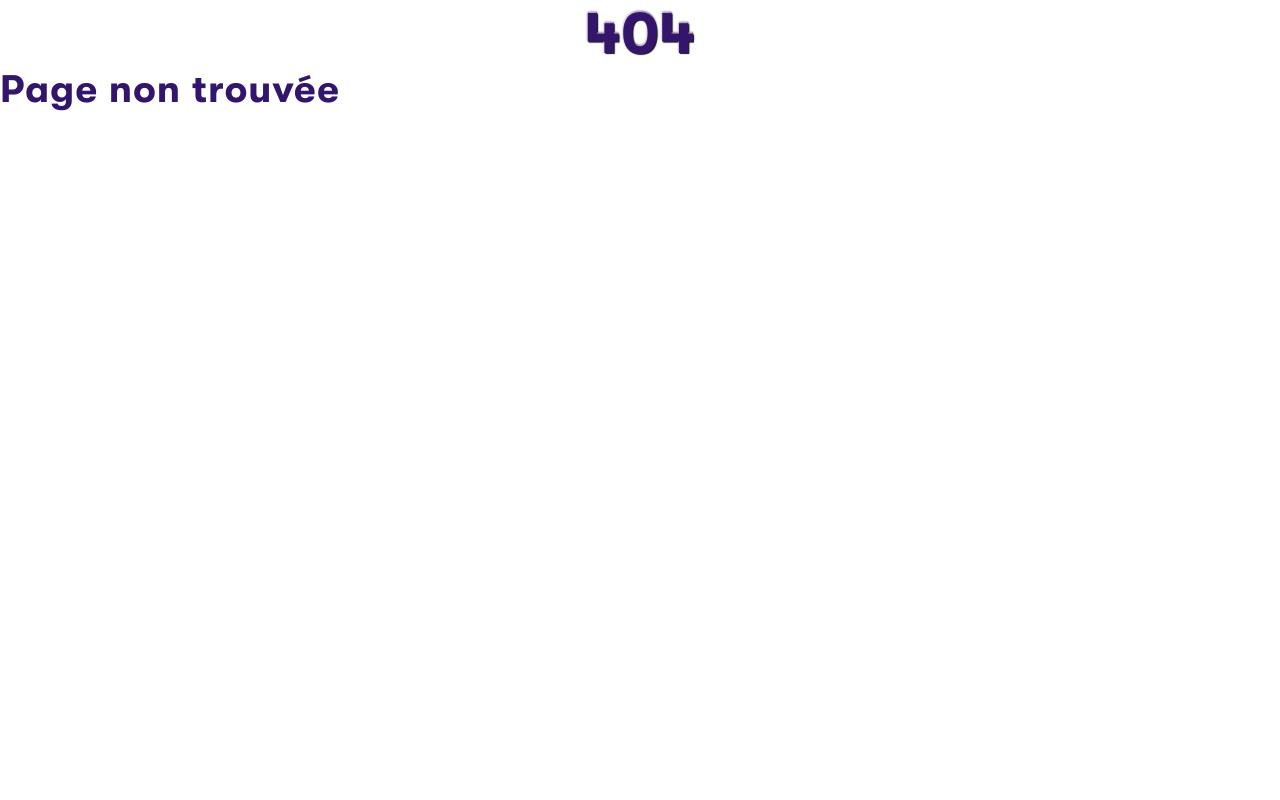
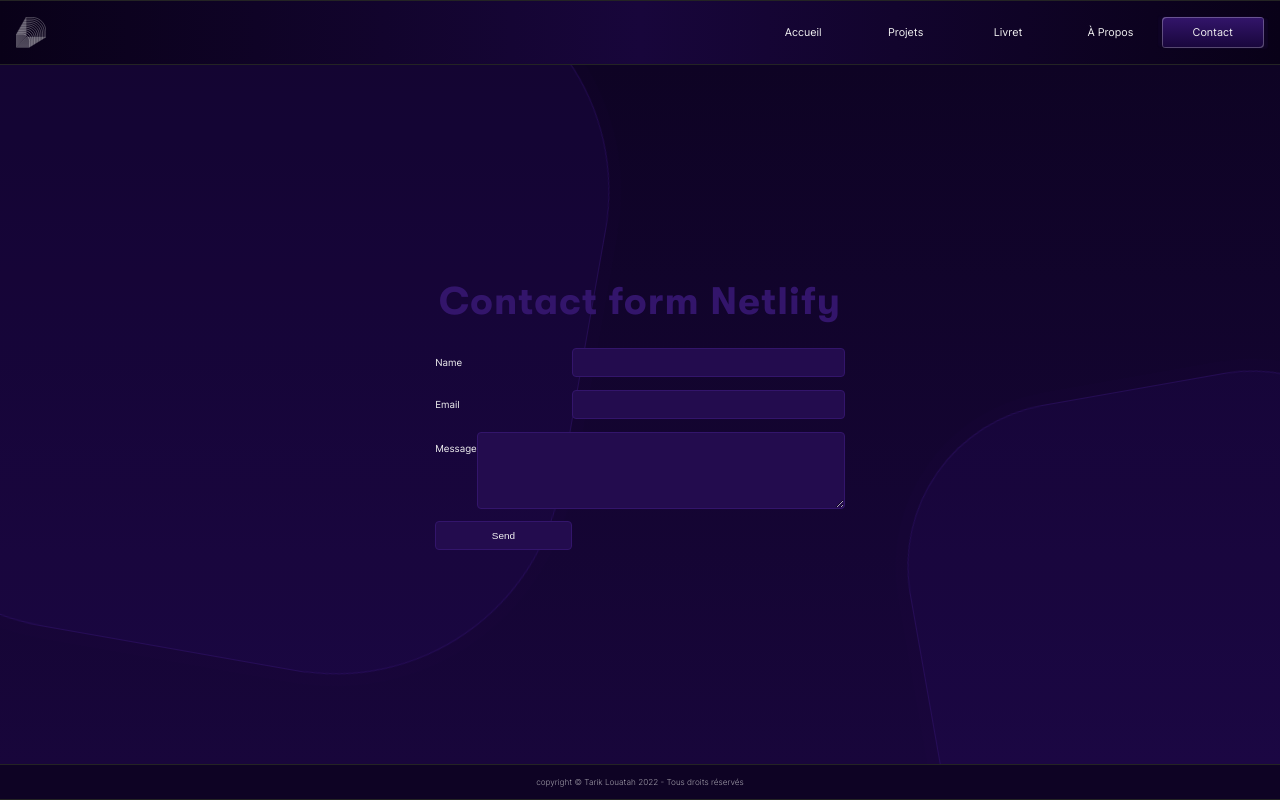
Before and after one commit to tKlancelot/app_react_01, a React (Create React App) app: page /contact in a window 1280 px wide. Before the commit this address had no page. Built offline with nearby package versions, Linux system fonts and the light colour scheme.

Commit message:
test formulaire netlify
ok

```diff
--- a/package.json
+++ b/package.json
@@ -12,6 +12,7 @@
     "gsap": "^3.11.3",
     "react": "^18.2.0",
     "react-dom": "^18.2.0",
+    "react-external-link": "^2.0.0",
     "react-router-dom": "^6.4.3",
     "react-scripts": "5.0.1",
     "react-svg-curve": "^0.2.1",
--- a/public/index.html
+++ b/public/index.html
@@ -13,6 +13,12 @@
   </head>
   <body>
     <noscript>You need to enable JavaScript to run this app.</noscript>
+    <!-- A little help for the Netlify post-processing bots -->
+    <form name="contact" netlify netlify-honeypot="bot-field" hidden>
+      <input type="text" name="name" />
+      <input type="email" name="email" />
+      <textarea name="message"></textarea>
+    </form>
     <div id="root"></div>
   </body>
 </html>
--- a/src/App.css
+++ b/src/App.css
@@ -253,7 +253,8 @@ tr:nth-child(even) {
   background-color: rgba(55, 21, 117, 0.4470588235);
 }
 
-input, label {
+input,
+label {
   font-size: 0.76vw;
   text-transform: capitalize;
 }
@@ -275,6 +276,9 @@ input, label {
 .project-carousel__header ul li input,
 .project-carousel__header ul li label {
   cursor: pointer;
+}
+.project-carousel__header ul li label {
+  padding-top: 0.16rem;
 }
 .project-carousel__header ul li label:hover {
   color: #f2f2f2;
@@ -309,6 +313,35 @@ input, label {
 .project-carousel__header ul li input[type=radio]:focus {
   outline: 2px solid #230c4e;
   outline-offset: 0rem;
+}
+
+.contact__body form .input-group {
+  display: grid;
+  grid-template-columns: 0.5fr 1fr;
+  place-items: baseline;
+}
+.contact__body form .input-group:nth-child(4) {
+  width: 100%;
+  margin: auto;
+  display: flex;
+}
+.contact__body form .input-group:nth-child(4) button {
+  width: 24%;
+  margin: auto;
+}
+.contact__body form label {
+  color: #f2f2f2;
+}
+.contact__body form textarea {
+  min-height: 6vw;
+}
+.contact__body form input, .contact__body form textarea, .contact__body form button {
+  background-color: #230c4e;
+  border: 1px solid #33156b;
+  border-radius: 4px;
+  color: #f2f2f2;
+  width: 100%;
+  padding: 0.5rem;
 }
 
 .footer__body {
@@ -366,7 +399,8 @@ input, label {
   fill: #f2f2f2;
 }
 
-.home-banner {
+.home-banner,
+.contact {
   display: flex;
   height: 100%;
   overflow: hidden;
@@ -374,11 +408,13 @@ input, label {
   min-height: 40vw;
   background: linear-gradient(180deg, #0e0324, #18063b);
 }
-.home-banner__body {
+.home-banner__body,
+.contact__body {
   display: flex;
   width: 100%;
 }
-.home-banner__body .content {
+.home-banner__body .content,
+.contact__body .content {
   margin: auto;
   display: flex;
   align-items: center;
@@ -386,11 +422,32 @@ input, label {
   flex-direction: column;
   gap: 4vw;
 }
-.home-banner__header svg {
+.home-banner__header svg,
+.contact__header svg {
   position: absolute;
 }
-.home-banner__header svg * {
+.home-banner__header svg *,
+.contact__header svg * {
   stroke: rgba(55, 21, 117, 0.4470588235);
+}
+
+.contact__body {
+  z-index: 1;
+  display: flex;
+  flex-direction: column;
+  width: 32%;
+  margin: auto;
+  gap: 2vw;
+  justify-content: center;
+  align-items: center;
+}
+.contact__body .contact-form {
+  width: 100%;
+}
+.contact__body .contact-form form {
+  width: 100%;
+  display: grid;
+  gap: 1vw;
 }
 
 .profile {
--- a/src/App.js
+++ b/src/App.js
@@ -5,6 +5,7 @@ import About from "./pages/About";
 import Booklet from "./pages/Booklet";
 import Projects from "./pages/Projects";
 import PageNotFound from "./pages/PageNotFound";
+import Contact from "./pages/Contact";
 
 const App = () => {
 
@@ -15,6 +16,7 @@ const App = () => {
         <Route path="/about" element={<About />} />
         <Route path="/booklet" element={<Booklet />} />
         <Route path="/projects" element={<Projects />} />
+        <Route path="/contact" element={<Contact />} />
         <Route path="/*" element={<PageNotFound />} />
       </Routes>
     </BrowserRouter>
--- /dev/null
+++ b/src/components/ContactForm.js
@@ -0,0 +1,29 @@
+import React from 'react';
+
+const ContactForm = () => {
+    return (
+        <div className='contact-form'>
+            <form name="contact" method="POST" data-netlify="true">
+                <input type="hidden" name="form-name" value="contact"/>
+                <div className="input-group">
+                    <label>Name</label>
+                    <input type="text" name="name" />
+                </div>
+                <div className="input-group">
+                    <label>Email</label>
+                    <input type="email" name="email" />
+                </div>
+                <div className="input-group">
+                    <label>Message</label>
+                    <textarea name="message"></textarea>
+                </div>
+                <div className="input-group">
+                    <button type="submit">Send</button>
+                </div>
+            </form>
+
+        </div>
+    );
+};
+
+export default ContactForm;
--- a/src/components/Navigation.js
+++ b/src/components/Navigation.js
@@ -39,6 +39,12 @@ const Navigation = () => {
           >
             <li>à propos</li>
           </NavLink>
+          <NavLink
+            to="/contact"
+            className={(nav) => (nav.isActive ? "is-active" : "")}
+          >
+            <li>contact</li>
+          </NavLink>
         </ul>
       </div>
     </div>
--- /dev/null
+++ b/src/components/SocialLink.js
@@ -0,0 +1,12 @@
+import React from 'react';
+import { ExternalLink } from 'react-external-link';
+
+const SocialLink = (props) => {
+    return (
+        <div>
+            <ExternalLink href={props.url}>{props.value}</ExternalLink>
+        </div>
+    );
+};
+
+export default SocialLink;
--- a/src/css/components/_forms.scss
+++ b/src/css/components/_forms.scss
@@ -1,4 +1,5 @@
-input,label{
+input,
+label {
     font-size: 0.76vw;
     text-transform: capitalize;
 }
@@ -24,6 +25,8 @@ input,label{
                 }
 
                 label {
+                    padding-top: 0.16rem;
+
                     &:hover {
                         color: $primary;
                     }
@@ -68,3 +71,42 @@ input,label{
         }
     }
 }
+
+.contact {
+    &__body {
+        form {
+            .input-group {
+                display: grid;
+                grid-template-columns: 0.5fr 1fr;
+                place-items: baseline;
+
+                &:nth-child(4) {
+                    width: 100%;
+                    margin: auto;
+                    display: flex;
+
+                    button {
+                        width: 24%;
+                        margin:auto;
+                    }
+                }
+            }
+
+            label {
+                color: $primary;
+            }
+
+            textarea{
+                                min-height: 6vw;
+            }
+            input,textarea,button{
+                background-color: $secondary-medium;
+                border:1px solid $secondary;
+                border-radius: 4px;
+                color:$primary;
+                width:100%;
+                padding:0.5rem;
+            }
+        }
+    }
+}
--- a/src/css/layouts/_home-banner.scss
+++ b/src/css/layouts/_home-banner.scss
@@ -1,26 +1,52 @@
-.home-banner{
+.home-banner,
+.contact {
     display: flex;
     height: 100%;
     overflow: hidden;
     position: relative;
     min-height: 40vw;
     @include background-linear;
-    &__body{
+
+    &__body {
         display: flex;
         width: 100%;
-        .content{
+
+        .content {
             margin: auto;
             @include flex-center-center;
             flex-direction: column;
-            gap:4vw;
+            gap: 4vw;
         }
     }
-    &__header{
-        svg{
+
+    &__header {
+        svg {
             position: absolute;
         }
-        svg *{
-            stroke:$border-color;
+
+        svg * {
+            stroke: $border-color;
         }
     }
 }
+
+.contact {
+    &__body {
+        z-index: 1;
+        display: flex;
+        flex-direction: column;
+        width: 32%;
+        margin:auto;
+        gap:$gap;
+        justify-content: center;
+        align-items: center;
+        .contact-form{
+            width: 100%;
+            form {
+                width: 100%;
+                display: grid;
+                gap: 1vw;
+            }
+        }
+    }
+}
--- a/src/pages/About.js
+++ b/src/pages/About.js
@@ -3,6 +3,7 @@ import Footer from "../components/Footer";
 import Navigation from "../components/Navigation";
 import Square from "../components/Square";
 import gsap from 'gsap';
+import SocialLink from '../components/SocialLink';
 
 const About = () => {
 
@@ -53,6 +54,7 @@ const About = () => {
                 <svg xmlns="http://www.w3.org/2000/svg" viewBox="0 0 496 512"><path d="M165.9 397.4c0 2-2.3 3.6-5.2 3.6-3.3.3-5.6-1.3-5.6-3.6 0-2 2.3-3.6 5.2-3.6 3-.3 5.6 1.3 5.6 3.6zm-31.1-4.5c-.7 2 1.3 4.3 4.3 4.9 2.6 1 5.6 0 6.2-2s-1.3-4.3-4.3-5.2c-2.6-.7-5.5.3-6.2 2.3zm44.2-1.7c-2.9.7-4.9 2.6-4.6 4.9.3 2 2.9 3.3 5.9 2.6 2.9-.7 4.9-2.6 4.6-4.6-.3-1.9-3-3.2-5.9-2.9zM244.8 8C106.1 8 0 113.3 0 252c0 110.9 69.8 205.8 169.5 239.2 12.8 2.3 17.3-5.6 17.3-12.1 0-6.2-.3-40.4-.3-61.4 0 0-70 15-84.7-29.8 0 0-11.4-29.1-27.8-36.6 0 0-22.9-15.7 1.6-15.4 0 0 24.9 2 38.6 25.8 21.9 38.6 58.6 27.5 72.9 20.9 2.3-16 8.8-27.1 16-33.7-55.9-6.2-112.3-14.3-112.3-110.5 0-27.5 7.6-41.3 23.6-58.9-2.6-6.5-11.1-33.3 2.6-67.9 20.9-6.5 69 27 69 27 20-5.6 41.5-8.5 62.8-8.5s42.8 2.9 62.8 8.5c0 0 48.1-33.6 69-27 13.7 34.7 5.2 61.4 2.6 67.9 16 17.7 25.8 31.5 25.8 58.9 0 96.5-58.9 104.2-114.8 110.5 9.2 7.9 17 22.9 17 46.4 0 33.7-.3 75.4-.3 83.6 0 6.5 4.6 14.4 17.3 12.1C428.2 457.8 496 362.9 496 252 496 113.3 383.5 8 244.8 8zM97.2 352.9c-1.3 1-1 3.3.7 5.2 1.6 1.6 3.9 2.3 5.2 1 1.3-1 1-3.3-.7-5.2-1.6-1.6-3.9-2.3-5.2-1zm-10.8-8.1c-.7 1.3.3 2.9 2.3 3.9 1.6 1 3.6.7 4.3-.7.7-1.3-.3-2.9-2.3-3.9-2-.6-3.6-.3-4.3.7zm32.4 35.6c-1.6 1.3-1 4.3 1.3 6.2 2.3 2.3 5.2 2.6 6.5 1 1.3-1.3.7-4.3-1.3-6.2-2.2-2.3-5.2-2.6-6.5-1zm-11.4-14.7c-1.6 1-1.6 3.6 0 5.9 1.6 2.3 4.3 3.3 5.6 2.3 1.6-1.3 1.6-3.9 0-6.2-1.4-2.3-4-3.3-5.6-2z"/></svg>
                 <svg xmlns="http://www.w3.org/2000/svg" viewBox="0 0 448 512"><path d="M100.28 448H7.4V148.9h92.88zM53.79 108.1C24.09 108.1 0 83.5 0 53.8a53.79 53.79 0 0 1 107.58 0c0 29.7-24.1 54.3-53.79 54.3zM447.9 448h-92.68V302.4c0-34.7-.7-79.2-48.29-79.2-48.29 0-55.69 37.7-55.69 76.7V448h-92.78V148.9h89.08v40.8h1.3c12.4-23.5 42.69-48.3 87.88-48.3 94 0 111.28 61.9 111.28 142.3V448z"/></svg>
                 <svg xmlns="http://www.w3.org/2000/svg" viewBox="0 0 448 512"><path d="M224.1 141c-63.6 0-114.9 51.3-114.9 114.9s51.3 114.9 114.9 114.9S339 319.5 339 255.9 287.7 141 224.1 141zm0 189.6c-41.1 0-74.7-33.5-74.7-74.7s33.5-74.7 74.7-74.7 74.7 33.5 74.7 74.7-33.6 74.7-74.7 74.7zm146.4-194.3c0 14.9-12 26.8-26.8 26.8-14.9 0-26.8-12-26.8-26.8s12-26.8 26.8-26.8 26.8 12 26.8 26.8zm76.1 27.2c-1.7-35.9-9.9-67.7-36.2-93.9-26.2-26.2-58-34.4-93.9-36.2-37-2.1-147.9-2.1-184.9 0-35.8 1.7-67.6 9.9-93.9 36.1s-34.4 58-36.2 93.9c-2.1 37-2.1 147.9 0 184.9 1.7 35.9 9.9 67.7 36.2 93.9s58 34.4 93.9 36.2c37 2.1 147.9 2.1 184.9 0 35.9-1.7 67.7-9.9 93.9-36.2 26.2-26.2 34.4-58 36.2-93.9 2.1-37 2.1-147.8 0-184.8zM398.8 388c-7.8 19.6-22.9 34.7-42.6 42.6-29.5 11.7-99.5 9-132.1 9s-102.7 2.6-132.1-9c-19.6-7.8-34.7-22.9-42.6-42.6-11.7-29.5-9-99.5-9-132.1s-2.6-102.7 9-132.1c7.8-19.6 22.9-34.7 42.6-42.6 29.5-11.7 99.5-9 132.1-9s102.7-2.6 132.1 9c19.6 7.8 34.7 22.9 42.6 42.6 11.7 29.5 9 99.5 9 132.1s2.7 102.7-9 132.1z"/></svg>
+                <SocialLink url='https://google.fr' value="mon super lien"/>
               </div>
             </div>
           </div>
--- /dev/null
+++ b/src/pages/Contact.js
@@ -0,0 +1,28 @@
+import React from 'react';
+import ContactForm from '../components/ContactForm';
+import Footer from '../components/Footer';
+import Navigation from '../components/Navigation';
+import Square from '../components/Square';
+
+const Contact = () => {
+    return (
+    <div id="contact" className="body">
+        <Navigation />
+        <main>
+            <div className="contact">
+                <div className="contact__header">
+                    <Square top="-10%" left="-10%" width="56vw" height="56vw" radius="32%" rotation="10deg"/>
+                    <Square top="25%" left="72%" width="40vw" height="40vw" radius="32%" rotation="-10deg"/>
+                </div>
+                <div className="contact__body">
+                    <h2>Contact form Netlify</h2>
+                    <ContactForm/>
+                </div>
+            </div>
+        </main>
+        <Footer/>
+    </div>
+    );
+};
+
+export default Contact;
```
Also changed, not shown: 2 other files (tests, documents, lock files or other folders).
